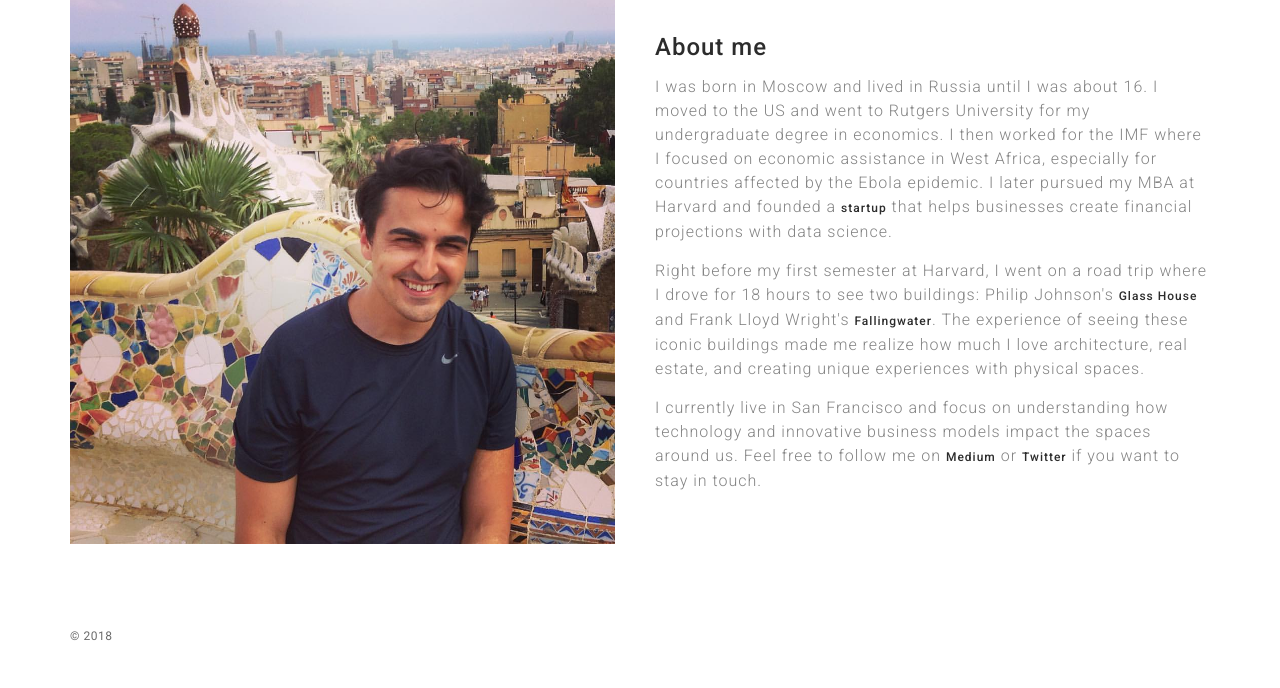
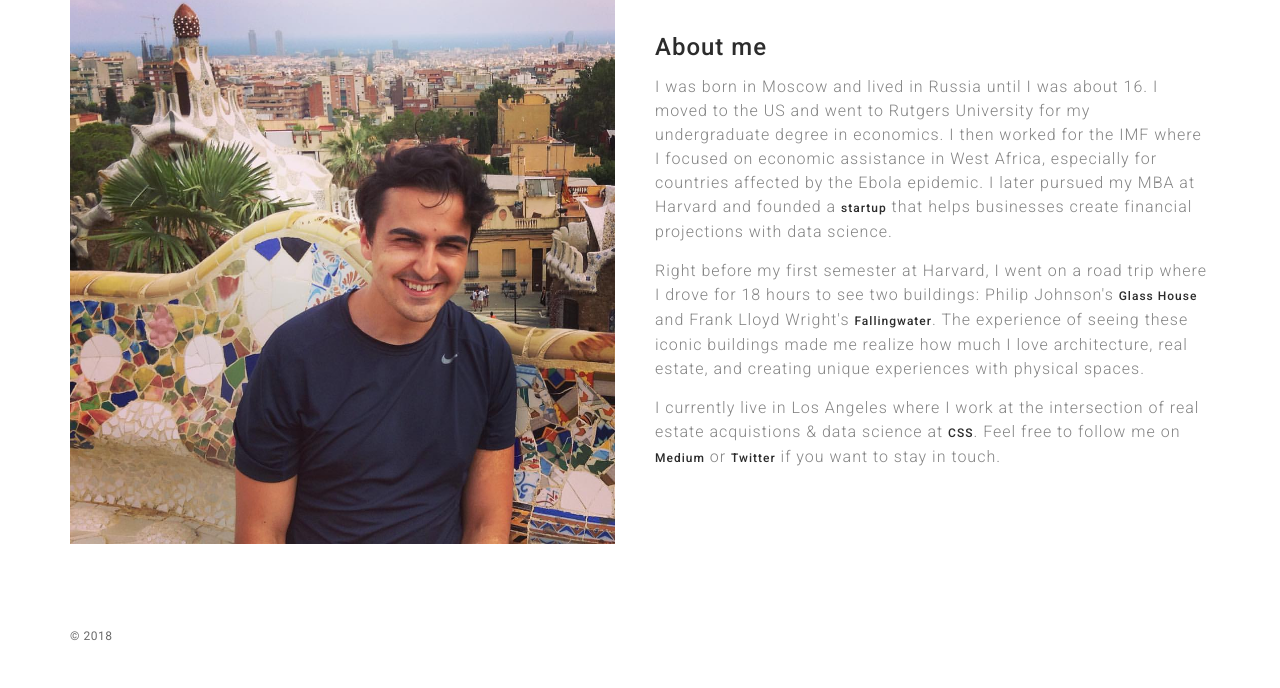
Before and after one commit to dmitryzhd/mypage, a Flask app: page / in a window 1280 px wide. Shown: the part 377-1065 px from the top of the page. Run offline with Flask 2, Linux system fonts and the light colour scheme; some libraries are stand-ins or nearby versions.

Commit message:
resume update

```diff
--- a/app/templates/distance-kendall.html
+++ b/app/templates/distance-kendall.html
@@ -51,7 +51,7 @@ type="text/javascript"></script>
 
 
       // Coordinates to center the map
-      var myLatlng = new google.maps.LatLng(25.6494143, -80.3398053);
+      var myLatlng = new google.maps.LatLng(33.481903, -111.92616);
 
       // Other options for the map, pretty much selfexplanatory
       var mapOptions = {
--- a/app/templates/index.html
+++ b/app/templates/index.html
@@ -23,7 +23,7 @@
                       Philip Johnson's <a href="https://en.wikipedia.org/wiki/Glass_House" target="_blank">Glass House</a>
                       and Frank Lloyd Wright's <a href="https://en.wikipedia.org/wiki/Fallingwater" target="_blank">Fallingwater</a>.
                       The experience of seeing these iconic buildings made me realize how much I love architecture, real estate, and creating unique experiences with physical spaces.</p>
-                    <p>I currently live in San Francisco and focus on understanding how technology and innovative business models impact the spaces around us.
+                    <p>I currently live in Los Angeles where I work at the intersection of real estate acquistions & data science at <a href="https://techcrunch.com/2018/03/20/travis-kalanick-is-already-back-to-running-a-company-with-a-150m-investment/" target="_blank">CSS</a>.
                       Feel free to follow me on <a href="https://medium.com/@dmitryzhdankin" target="_blank">Medium</a> or <a href="https://twitter.com/dmitryzhdankin" target="_blank">Twitter</a> if you want to stay in touch.</p>
             </div>
         </div>
```
